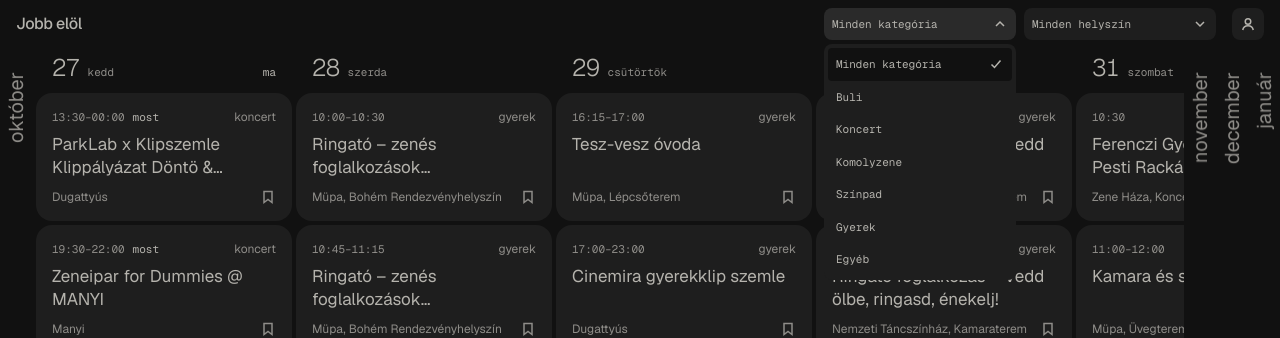
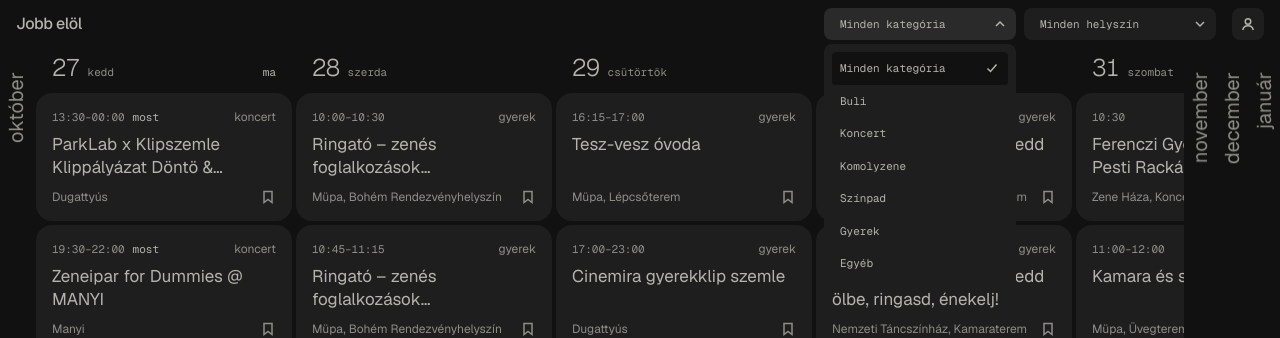
Before and after one commit to benjamin-rigo/jobbelol, a React (Vite) app: page / in a window 1280 px wide. Both pictures are taken after a click on the button "Minden kategória". Shown: the top 338 px of the page. Built offline with nearby package versions, Linux system fonts and the light colour scheme.

Commit message:
fix: more leading space in dropdown buttons, align list text
Co-Authored-By: Claude Opus 5.5 <noreply@anthropic.com>

```diff
--- a/src/components/Dropdown.tsx
+++ b/src/components/Dropdown.tsx
@@ -74,7 +74,7 @@ export function Dropdown<T extends string | null>({ label, value, options, onCha
             show()
           }
         }}
-        className="flex min-h-8 w-full items-center gap-2 rounded-lg bg-cell px-2 font-mono text-[11px] hover:bg-raised aria-expanded:bg-raised transition-colors duration-150"
+        className="flex min-h-8 w-full items-center gap-2 rounded-lg bg-cell pr-2 pl-4 font-mono text-[11px] hover:bg-raised aria-expanded:bg-raised transition-colors duration-150"
       >
         <span className="truncate">{current.label}</span>
         <svg aria-hidden viewBox="0 0 16 16" className={`ml-auto size-4 shrink-0 fill-none stroke-current stroke-[1.5] ${open ? 'rotate-180' : ''}`}>
@@ -90,7 +90,7 @@ export function Dropdown<T extends string | null>({ label, value, options, onCha
           aria-label={label}
           aria-activedescendant={`${id}-${active}`}
           onKeyDown={onKeyDown}
-          className="absolute top-full right-0 z-50 mt-1 max-h-96 w-full overflow-y-auto rounded-lg bg-cell p-1 font-mono text-[11px] outline-none"
+          className="absolute top-full right-0 z-50 mt-1 max-h-96 w-full overflow-y-auto rounded-lg bg-cell p-2 font-mono text-[11px] outline-none"
         >
           {options.map((o, i) => {
             const selected = o.value === value
```
